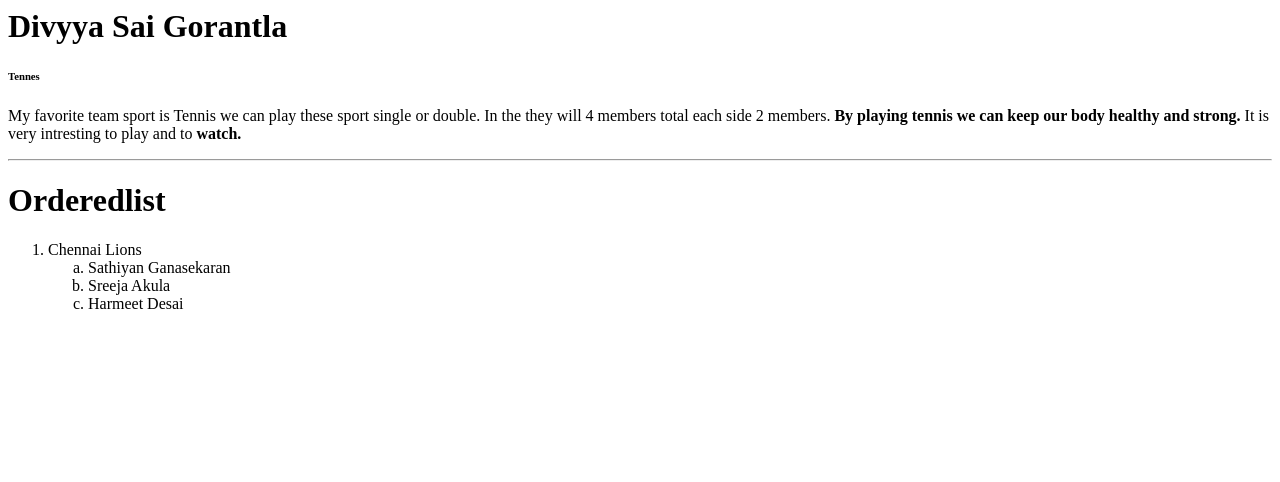
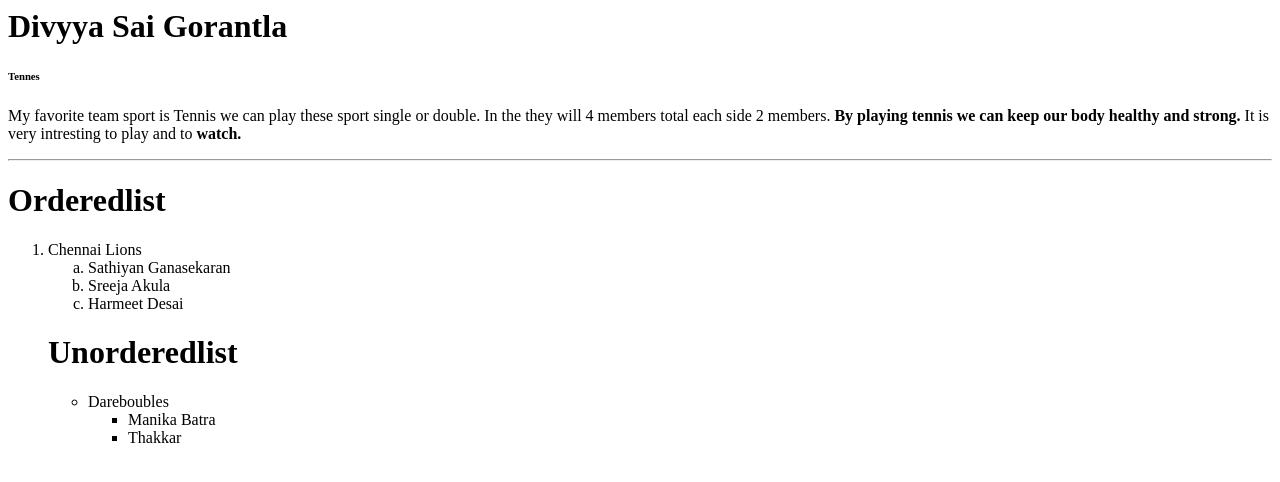
Before and after one commit to 44-563-Web-Apps-S23/44563-webapps-assignment-3-DivyaGorantl, a plain HTML site: page index.html in a window 1280 px wide. Drawn offline with Linux system fonts and the light colour scheme.

Commit message:
Update index.html

```diff
--- a/index.html
+++ b/index.html
@@ -24,5 +24,12 @@
                 <li>Sreeja Akula</li>
                 <li>Harmeet Desai</li>
             </ol>
+        <h1>Unorderedlist</h1>
+        <ul>
+            <li>Dareboubles</li>
+            <ul>
+                <li>Manika Batra</li>
+                <li>Thakkar</li>
+        </ul>
     </body>
 </doctype>
```
